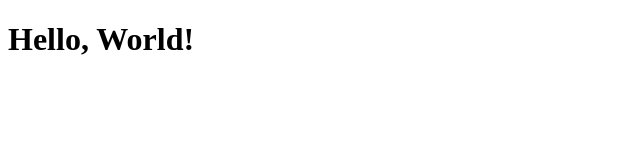
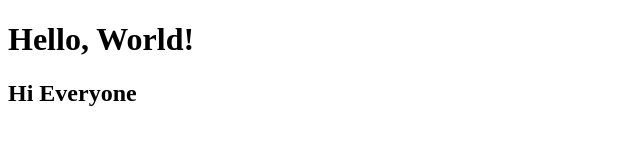
Before and after one commit to LoLiPoP190/09.11.22, a plain HTML site: page index.html in a window 1280 px wide. Shown: the whole page, without its empty margins (0-640 px from the left). Drawn offline with Linux system fonts and the light colour scheme.

Commit message:
new header

```diff
--- a/index.html
+++ b/index.html
@@ -8,5 +8,6 @@
 </head>
 <body>
   <h1>Hello, World!</h1>
+  <h2>Hi Everyone</h2>
 </body>
 </html>
```
